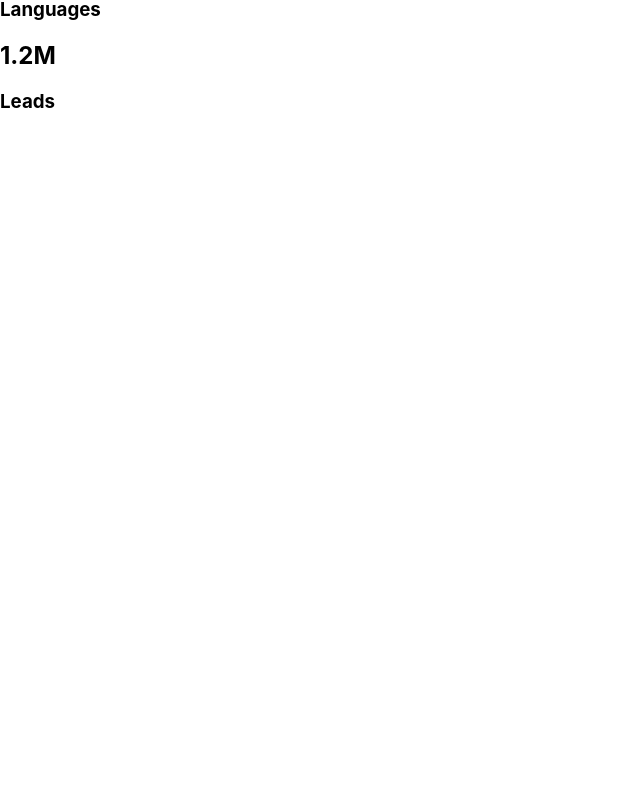
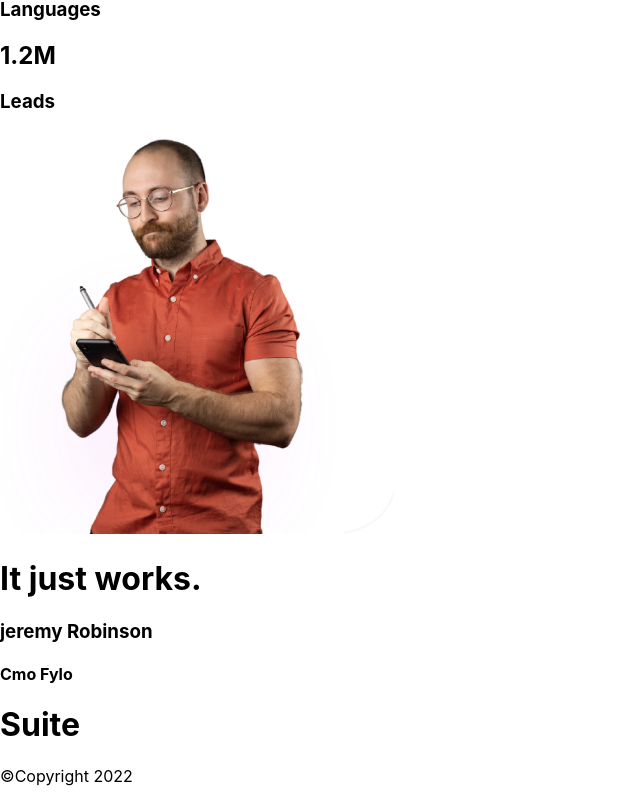
Before and after one commit to sammyodiagbe/suite_landing, a React (Create React App) app: page / in a window 1280 px wide. Shown: the part 620-1422 px from the top of the page, without its empty margins (0-640 px from the left). Before the commit the page ends 800 px from the top, so only its background shows below. Built offline with nearby package versions, Linux system fonts and the light colour scheme.

Commit message:
styling this up

```diff
--- a/src/pages/home.js
+++ b/src/pages/home.js
@@ -1,6 +1,10 @@
 import phoneImage from "../assets/mobile_image.svg";
+import pathImage from "../assets/path_image.svg";
+import manImage from "../assets/man_image.svg";
 
 const Home = () => {
+  const dateYear = new Date().getFullYear();
+
   return (
     <div className="home">
       <nav className="Navigation">
@@ -36,6 +40,25 @@ const Home = () => {
           </div>
         </section>
       </header>
+      <div className="cmo-speaks">
+        <img src={manImage} alt="CMO speaks" />
+        <img src={pathImage} alt="Path arrow" />
+        <div className="words-container">
+          <h1 className="header-title">It just works.</h1>
+          <p className="subtitle"></p>
+
+          <div className="name-position">
+            <h3 className="name">jeremy Robinson</h3>
+            <h4 className="sub">Cmo Fylo</h4>
+          </div>
+
+          <p></p>
+        </div>
+      </div>
+      <footer className="footer">
+        <h1 className="brand">Suite</h1>
+        <p>&copy;Copyright {dateYear}</p>
+      </footer>
     </div>
   );
 };
--- /dev/null
+++ b/src/styles/style.css
@@ -0,0 +1,9 @@
+* {
+  padding: 0;
+  margin: 0;
+  -webkit-box-sizing: border-box;
+          box-sizing: border-box;
+  outline: none;
+  border: none;
+}
+/*# sourceMappingURL=style.css.map */
--- /dev/null
+++ b/src/styles/style.scss
@@ -0,0 +1,7 @@
+* {
+    padding: 0;
+    margin: 0;
+    box-sizing: border-box;
+    outline: none;
+    border: none;
+}
```
Also changed, not shown: 1 other file (tests, documents, lock files or other folders).
